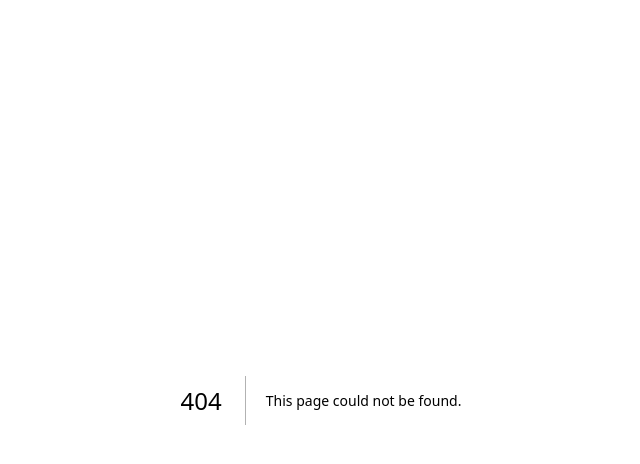
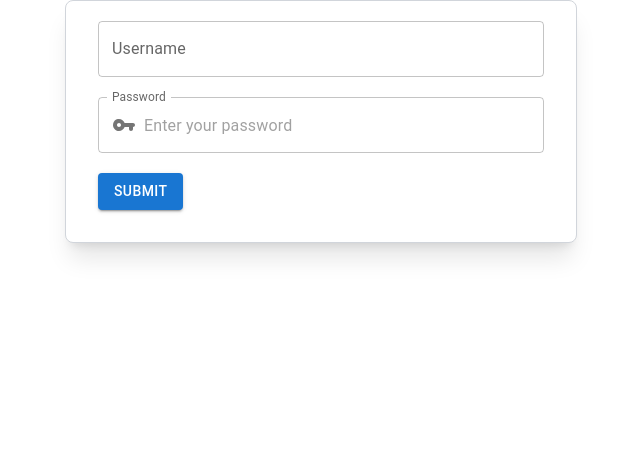
Before and after one commit to bichdao090202/Rental-room-web, a Next.js app: page /form in a window 1280 px wide. Before the commit this address had no page. Shown: the top 464 px of the page, without its empty margins (319-959 px from the left). Built offline with nearby package versions, Linux system fonts and the light colour scheme.

Commit message:
add form control

```diff
--- a/package.json
+++ b/package.json
@@ -9,6 +9,8 @@
     "lint": "next lint"
   },
   "dependencies": {
+    "@emotion/react": "^11.13.3",
+    "@emotion/styled": "^11.13.0",
     "@mui/icons-material": "^6.1.1",
     "@mui/material": "^6.1.1",
     "axios": "^1.7.7",
@@ -16,7 +18,6 @@
     "react": "^18",
     "react-dom": "^18",
     "react-hook-form": "^7.53.0",
-    "simple-zustand-devtools": "^1.1.0",
     "zustand": "^5.0.0-rc.2"
   },
   "devDependencies": {
--- /dev/null
+++ b/src/app/form/page.tsx
@@ -0,0 +1,48 @@
+"use client"
+import React from 'react';
+import { useForm, Controller, SubmitHandler } from 'react-hook-form';
+import { Button } from '@mui/material';
+import VpnKeyRounded from '@mui/icons-material/VpnKeyRounded';
+import CustomFormControl from "@/common/components/form_control";
+import Box from "@mui/material/Box";
+
+interface FormInputs {
+    username: string;
+    password: string;
+}
+
+const MyForm: React.FC = () => {
+    const { control, handleSubmit, formState: { errors } } = useForm<FormInputs>();
+
+    const onSubmit: SubmitHandler<FormInputs> = (data) => {
+        console.log(data);
+    };
+
+    return (
+        <Box className="max-w-lg mx-auto p-8 pt-5 bg-white rounded-lg border border-gray-300 shadow-xl space-y-5" component="form" onSubmit={handleSubmit(onSubmit)}>
+                <CustomFormControl
+                    name="username"
+                    control={control}
+                    label="Username"
+                    placeholder="Enter your username"
+                    error={errors.username}
+                />
+
+                <CustomFormControl
+                    name="password"
+                    control={control}
+                    label="Password"
+                    type="password"
+                    placeholder="Enter your password"
+                    startAdornment={<VpnKeyRounded/>}
+                    error={errors.password}
+                />
+
+                <Button type="submit" variant="contained" color="primary">
+                    Submit
+                </Button>
+        </Box>
+    );
+};
+
+export default MyForm;
--- a/src/app/layout.tsx
+++ b/src/app/layout.tsx
@@ -1,7 +1,6 @@
 import type { Metadata } from "next";
 import localFont from "next/font/local";
 import "./globals.css";
-import {MantineProvider} from "@mantine/core";
 
 const geistSans = localFont({
   src: "./fonts/GeistVF.woff",
@@ -29,9 +28,7 @@ export default function RootLayout({
       <body
         className={`${geistSans.variable} ${geistMono.variable} antialiased`}
       >
-      <MantineProvider>
         {children}
-      </MantineProvider>
       </body>
     </html>
   );
--- a/src/app/mantine/page.tsx
+++ /dev/null
@@ -1,12 +0,0 @@
-import CustomButton from "@/common/components/mantine/button";
-
-
-export default function Page() {
-    return (
-        <div className="flex items-center justify-items-center ">
-            <CustomButton label="Click Me" color="blue" />
-            <CustomButton label="Another Button" color="green" />
-
-        </div>
-    );
-}
--- a/src/app/mui/page.tsx
+++ /dev/null
@@ -1,9 +0,0 @@
-
-
-export default function Page() {
-    return (
-        <div className="grid grid-rows-[20px_1fr_20px] items-center justify-items-center min-h-screen p-8 pb-20 gap-16 sm:p-20 font-[family-name:var(--font-geist-sans)]">
-
-        </div>
-    );
-}
--- /dev/null
+++ b/src/common/components/form_control/index.tsx
@@ -0,0 +1,61 @@
+import React from 'react';
+import {
+    FormControl,
+    InputLabel,
+    OutlinedInput,
+    InputAdornment,
+    Typography,
+} from '@mui/material';
+import { Controller, Control, FieldError } from 'react-hook-form';
+
+interface CustomFormControlProps {
+    name: string;
+    control: Control<any>;
+    label: string;
+    error?: FieldError | undefined;
+    startAdornment?: React.ReactNode;
+    placeholder?: string;
+    [key: string]: any;
+}
+
+const CustomFormControl: React.FC<CustomFormControlProps> = ({
+                                                                 name,
+                                                                 control,
+                                                                 label,
+                                                                 error,
+                                                                 startAdornment,
+                                                                 placeholder,
+                                                                 ...rest
+                                                             }) => {
+    return (
+        <FormControl fullWidth variant="outlined" error={!!error}>
+            <InputLabel htmlFor={name}>{label}</InputLabel>
+            <Controller
+                name={name}
+                control={control}
+                defaultValue=""
+                render={({ field }) => (
+                    <OutlinedInput
+                        {...field}
+                        id={name}
+                        label={label}
+                        placeholder={placeholder}
+                        startAdornment={startAdornment && (
+                            <InputAdornment position="start">
+                                {startAdornment}
+                            </InputAdornment>
+                        )}
+                        {...rest}
+                    />
+                )}
+            />
+            {error && (
+                <Typography color="error" variant="caption">
+                    {error.message}
+                </Typography>
+            )}
+        </FormControl>
+    );
+};
+
+export default CustomFormControl;
```
Also changed, not shown: src/common/components/textfield/index.tsx (+1 -9 lines), src/common/store/user/users.store.ts (+4 -4 lines), 1 other file (tests, documents, lock files or other folders).
